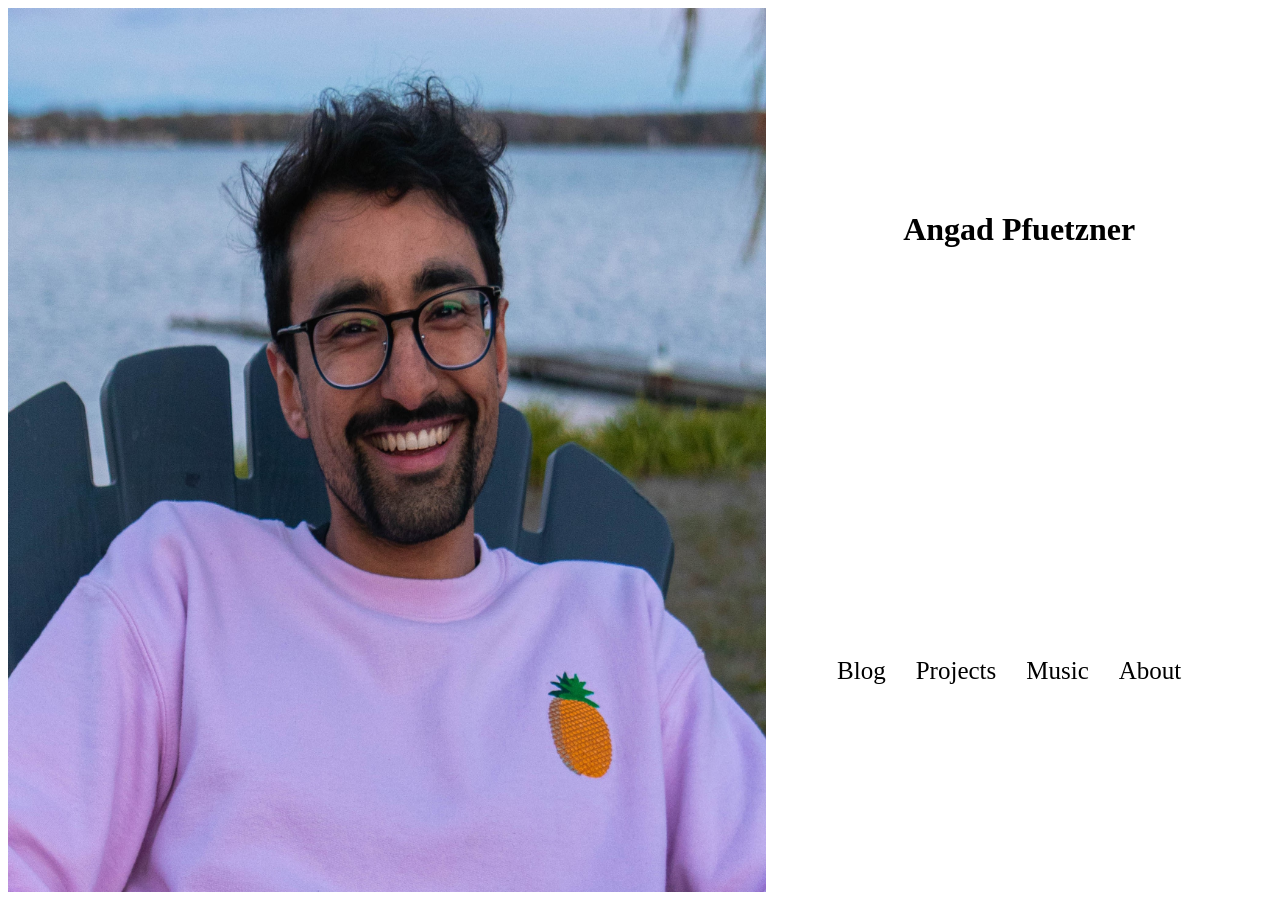
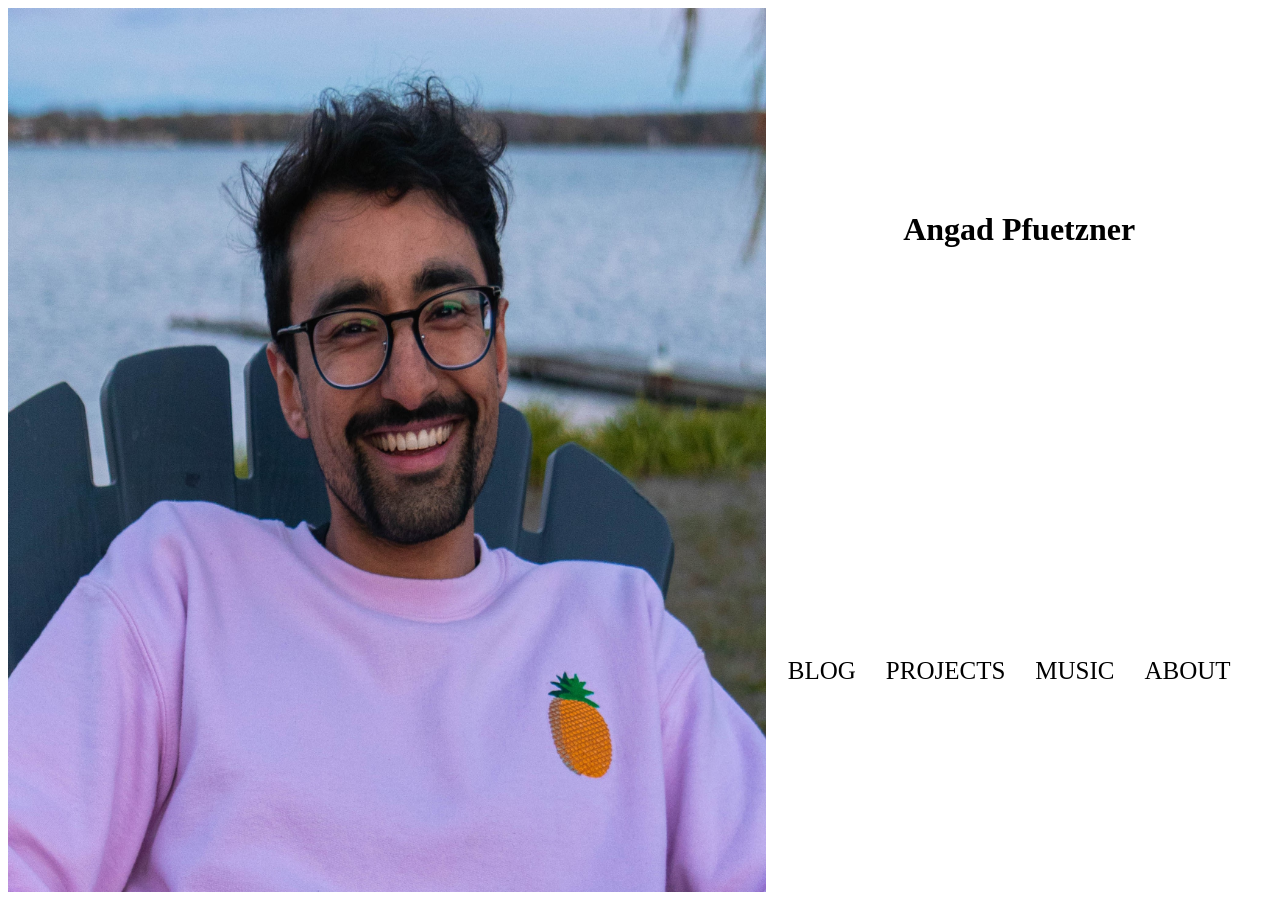
Before and after one commit to Angad99/Angad99.github.io, a Jekyll site: the page built from index.html, in a window 1280 px wide. Built offline with Jekyll 4.4.1, drawn with Linux system fonts in a browser that asks for light colours; part of the change alters nothing that is shown.

Commit message:
Update index.html

```diff
--- a/index.html
+++ b/index.html
@@ -22,7 +22,12 @@
         <h1 class="site-name"><a href="/">{{ site.name }}</a></h1>
       </div>
 
-      {% include navigation.html %}
+      <nav>
+        <a href = '/blog/'>BLOG</a>
+        <a href = '/projects/'>PROJECTS</a>
+        <a href = '/music/'>MUSIC</a>
+        <a href = '/about/'>ABOUT</a>
+      </nav>
 
     </header>
 
```
